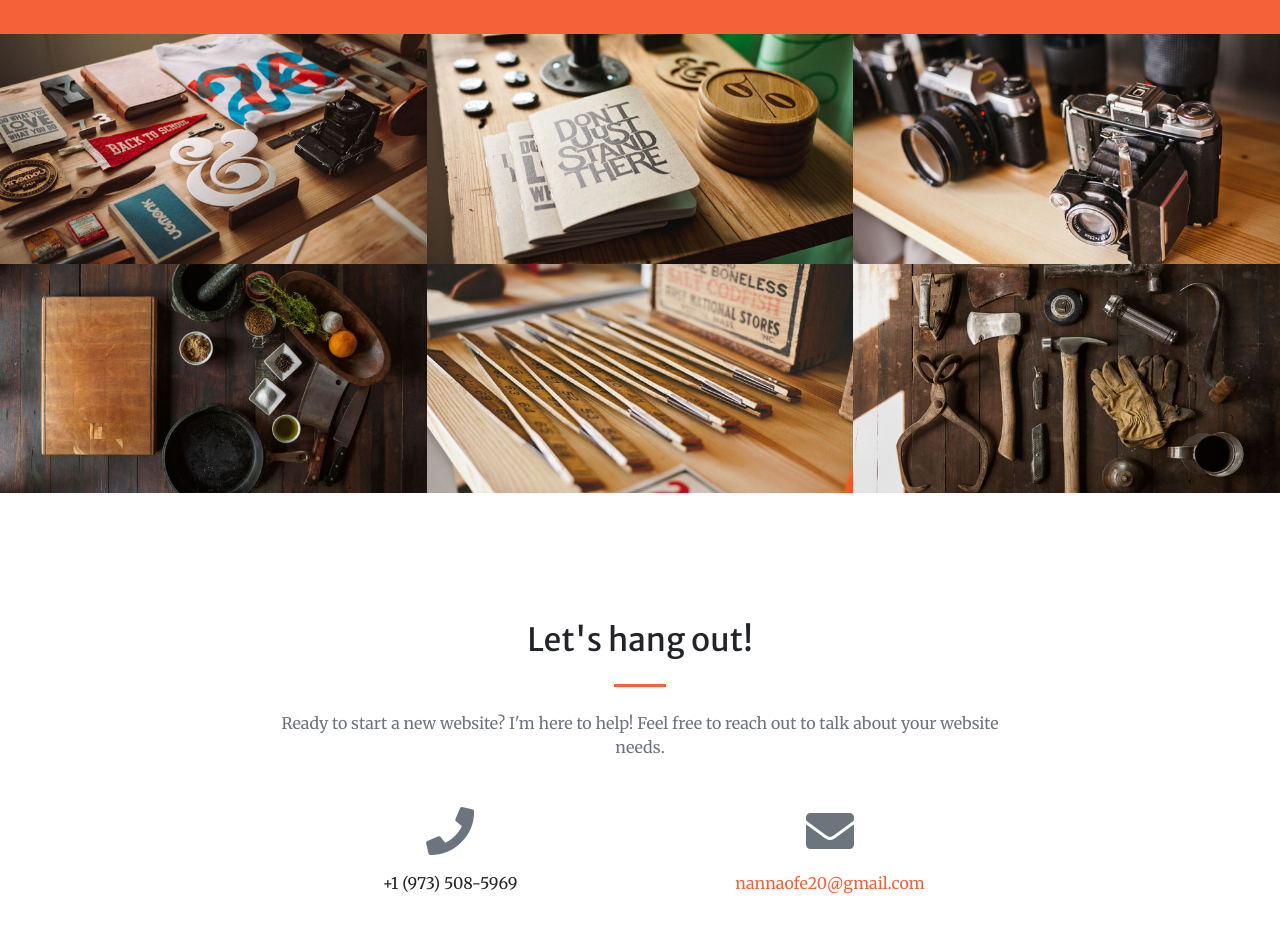
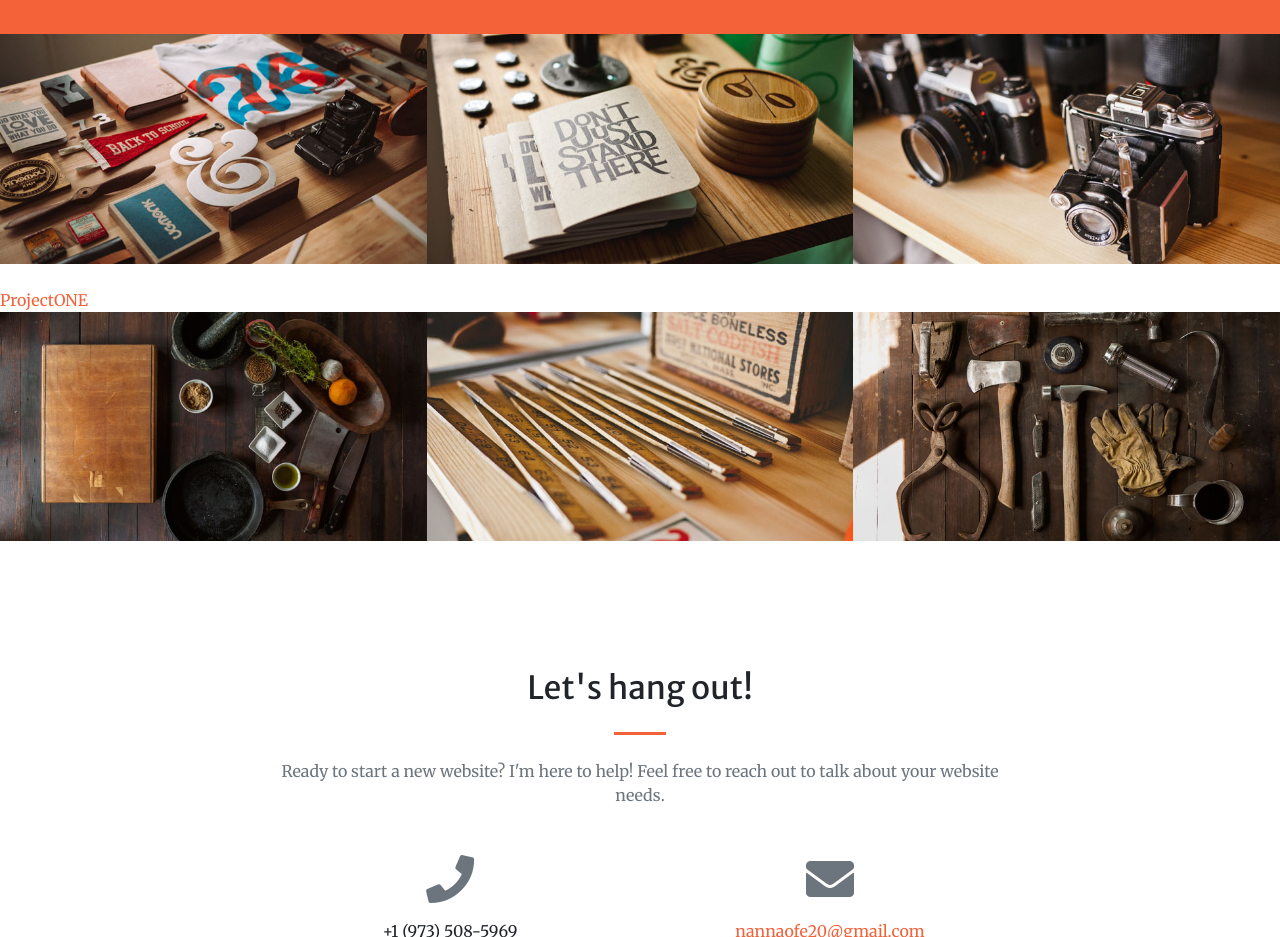
Before and after one commit to onanna/portfolio2, a website with bundled scripts: page index.html in a window 1280 px wide. Shown: the part 1220-2157 px from the top of the page. Built offline with nearby package versions, Linux system fonts and the light colour scheme.

Commit message:
project 1 added

```diff
--- a/index.html
+++ b/index.html
@@ -90,15 +90,17 @@
       <div class="row no-gutters">
         <div class="col-lg-4 col-sm-6">
           <a class="portfolio-box" href="img/portfolio/fullsize/1.jpg">
+            <a href="https://onanna.github.io/projectONE/">
             <img class="img-fluid" src="img/portfolio/thumbnails/1.jpg" alt="">
             <div class="portfolio-box-caption">
               <div class="project-category text-white-50">
-                Category
+                The Buzzer
               </div>
               <div class="project-name">
-                Project Name
+                ProjectONE
               </div>
             </div>
+            </a>
           </a>
         </div>
         <div class="col-lg-4 col-sm-6">
```
